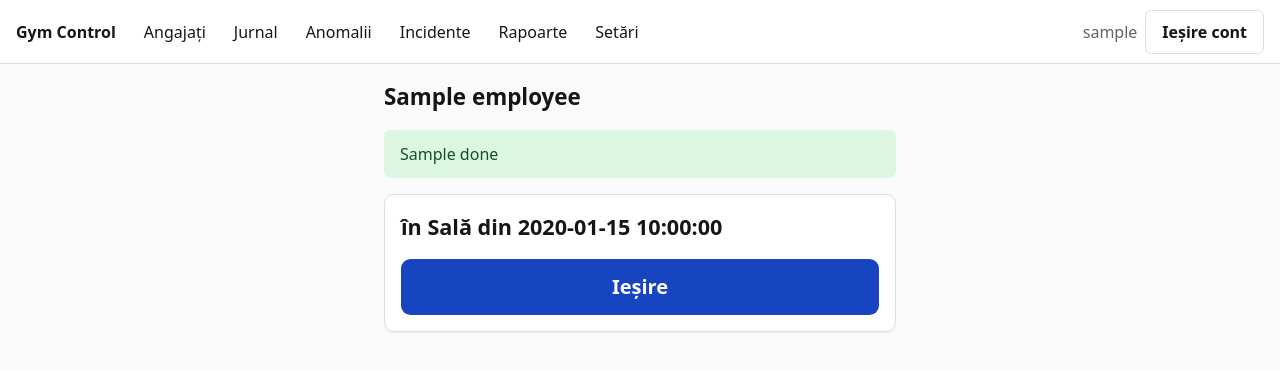
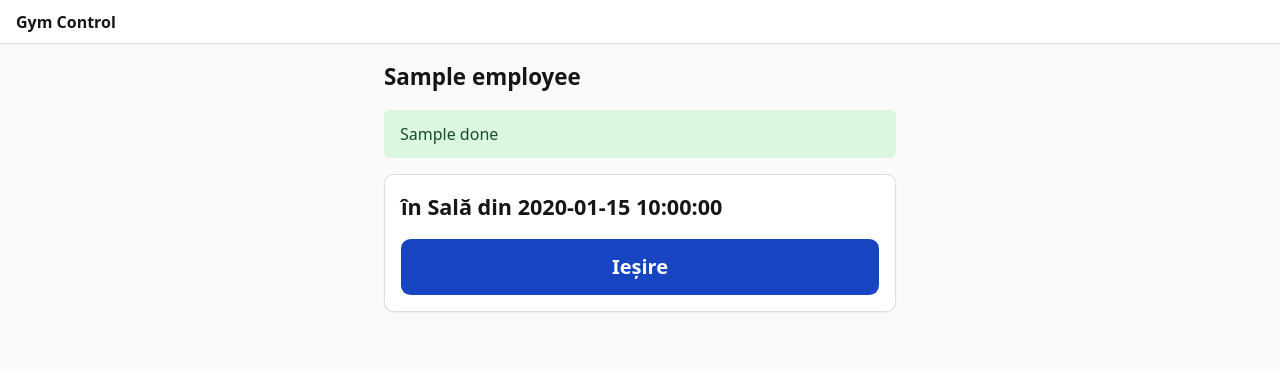
Before and after one commit to alexxgalea/gym_control, a FastAPI app: template src/gym_control/templates/me.html in a window 1280 px wide. Shown: the top 371 px of the page. Run offline with FastAPI, Linux system fonts and the light colour scheme; the template is opened without the code that fills it: most values are stand-ins (such as "Sample title", 1, 10 or a date in 2020).

Commit message:
Remove leftovers of the old Admin HTML: /admin/jurnal redirect, admin nav in base template, dead helpers, Admin-only CSS

```diff
--- a/src/gym_control/app.py
+++ b/src/gym_control/app.py
@@ -9,7 +9,7 @@ from fastapi import Depends, FastAPI, Request
 from fastapi.responses import HTMLResponse
 from fastapi.staticfiles import StaticFiles
 
-from gym_control import admin, admin_api, auth, db, door, enrollment, journal_api, manual_sessions, network, presence, report_api, scheduler, spa, totp
+from gym_control import admin_api, auth, db, door, enrollment, journal_api, manual_sessions, network, presence, report_api, scheduler, spa, totp
 from gym_control import admin_settings_api
 from gym_control import db as db_module
 from gym_control.settings import Settings
@@ -56,7 +56,6 @@ def create_app(settings: Settings | None = None, clock: Clock = utc_now) -> Fast
     app.include_router(admin_api.router)
     app.include_router(admin_settings_api.router)
     app.include_router(journal_api.router)
-    app.include_router(admin.router)
     app.include_router(report_api.router)
     app.include_router(manual_sessions.router)
     app.include_router(enrollment.router)
@@ -74,7 +73,7 @@ def create_app(settings: Settings | None = None, clock: Clock = utc_now) -> Fast
             {"now": clock().isoformat(), "in_hall": network.in_hall(request, db)},
         )
 
-    # Catch-all-ul SPA se înregistrează ultimul: ecranele HTML nemigrate au prioritate.
+    # Catch-all-ul SPA se înregistrează ultimul: rutele HTML ale Angajatului și kioskului au prioritate.
     spa.mount(app, settings.frontend_dist)
 
     return app
--- a/src/gym_control/auth.py
+++ b/src/gym_control/auth.py
@@ -88,14 +88,6 @@ def _session_admin(request: Request, db: sqlite3.Connection) -> Admin | None:
     return None
 
 
-def require_admin(request: Request, db: sqlite3.Connection = Depends(get_db)) -> Admin:
-    """Dependență pentru ecranele Admin HTML; fără sesiune valabilă redirecționează la login."""
-    admin = _session_admin(request, db)
-    if admin is None:
-        raise HTTPException(status_code=303, headers={"Location": "/admin/login"})
-    return admin
-
-
 def require_admin_api(request: Request, db: sqlite3.Connection = Depends(get_db)) -> Admin:
     """Dependență pentru endpoint-urile JSON ale Adminului; fără sesiune valabilă răspunde 401."""
     admin = _session_admin(request, db)
--- a/src/gym_control/static/app.css
+++ b/src/gym_control/static/app.css
@@ -1,4 +1,4 @@
-/* Stiluri comune ale ecranelor Gym Control. Mobile-first, fără derulare laterală. */
+/* Stiluri ale paginilor Angajatului (/me, /enroll) și ale kioskului (/door, /status). Mobile-first, fără derulare laterală. */
 :root {
   color-scheme: light dark;
   /* Aceleași jetoane ca SPA-ul (frontend/src/index.css), ca paginile să arate la fel. */
@@ -22,66 +22,21 @@ html { -webkit-text-size-adjust: 100%; }
 body { margin: 0; background: var(--bg); color: var(--fg);
   font: 16px/1.5 system-ui, -apple-system, "Segoe UI", Roboto, sans-serif; overflow-wrap: anywhere; }
 h1 { font-size: 1.4rem; margin: 0 0 1rem; }
-h2 { font-size: 1.1rem; margin: 1.5rem 0 .5rem; }
 .container { max-width: 60rem; margin: 0 auto; padding: 1rem; }
-.topbar { display: flex; flex-wrap: wrap; align-items: center; gap: .5rem 1rem;
+.topbar { display: flex; align-items: center; gap: .5rem 1rem;
   padding: .6rem 1rem; background: var(--card); border-bottom: 1px solid var(--line); }
-.nav { display: flex; gap: .25rem; flex: 1; }
-.nav a { padding: .5rem .75rem; border-radius: .4rem; color: var(--fg); text-decoration: none; }
-.nav a[aria-current="page"] { background: var(--accent); color: var(--accent-fg); }
-.logout { display: flex; align-items: center; gap: .5rem; margin: 0; }
-.who { color: var(--muted); }
 .card { background: var(--card); border: 1px solid var(--line); border-radius: .6rem; padding: 1rem; margin-bottom: 1rem; }
 .stack > * + * { margin-top: .75rem; }
-label { display: block; font-weight: 600; }
-input, button { font: inherit; }
-input:not([type=file]) { display: block; width: 100%; margin-top: .25rem; padding: .6rem;
-  border: 1px solid var(--line); border-radius: .4rem; background: var(--bg); color: var(--fg); }
-input[type=file] { display: block; width: 100%; margin-top: .25rem; }
-.btn:focus-visible, input:focus-visible, select:focus-visible { outline: 2px solid var(--ring); outline-offset: 2px; }
+button { font: inherit; }
+.btn:focus-visible { outline: 2px solid var(--ring); outline-offset: 2px; }
 .btn { min-height: 2.75rem; padding: .5rem 1rem; border: 0; border-radius: .4rem;
   background: var(--accent); color: var(--accent-fg); font-weight: 600; cursor: pointer; }
-.btn-secondary { background: transparent; color: var(--fg); border: 1px solid var(--line); }
 .alert { padding: .75rem 1rem; border-radius: .4rem; margin: 0 0 1rem; }
 .alert-error { background: var(--error-bg); color: var(--error-fg); }
 .alert-ok { background: var(--ok-bg); color: var(--ok-fg); }
-.table { width: 100%; border-collapse: collapse; background: var(--card); }
-.table th, .table td { padding: .55rem .75rem; text-align: left; border-bottom: 1px solid var(--line); vertical-align: top; }
 .muted { color: var(--muted); }
-/* Pe ecran îngust, rândurile devin carduri: fără derulare laterală. */
-@media (max-width: 40rem) {
-  .stackable thead { position: absolute; left: -9999px; }
-  .stackable, .stackable tbody, .stackable tr, .stackable td { display: block; width: 100%; }
-  .stackable tr { margin-bottom: .75rem; border: 1px solid var(--line); border-radius: .6rem; background: var(--card); }
-  .stackable td { border: 0; padding: .3rem .75rem; }
-  .stackable td::before { content: attr(data-label); display: block; font-size: .8rem; color: var(--muted); }
-  .stackable td[colspan]::before { content: none; }
-  .topbar { padding: .5rem; }
-}
-.actions { display: flex; flex-wrap: wrap; gap: .5rem; }
-.actions form { margin: 0; }
-code { word-break: break-all; }
 .state-line { font-size: 1.25rem; margin: 0 0 1rem; }
 .btn-big { display: block; width: 100%; min-height: 3.5rem; font-size: 1.2rem; }
-select { display: block; width: 100%; margin-top: .25rem; padding: .6rem; font: inherit;
-  border: 1px solid var(--line); border-radius: .4rem; background: var(--bg); color: var(--fg); }
-.filters { display: grid; grid-template-columns: repeat(auto-fit, minmax(min(12rem, 100%), 1fr)); gap: .75rem; align-items: end; }
-.filters-actions { display: flex; flex-wrap: wrap; gap: .5rem; }
-.filters-actions .btn, .pager .btn { display: inline-flex; align-items: center; text-decoration: none; }
-.badge { display: inline-block; padding: .1rem .5rem; border-radius: 1rem; font-size: .85rem; }
-.badge-anomaly { background: var(--error-bg); color: var(--error-fg); }
-.pager { display: flex; flex-wrap: wrap; align-items: center; gap: .75rem; margin: 1rem 0; }
-/* Raport de prezență (#11) */
-.badge-manual { background: var(--ok-bg); color: var(--ok-fg); }
-.row-open td { font-weight: 600; }
-@media print {
-  .topbar, .no-print { display: none !important; }
-  body { background: #fff; color: #000; }
-  .container { max-width: none; padding: 0; }
-  .table th, .table td { border-bottom: 1px solid #999; }
-  .stackable thead { position: static; }
-  .disclaimer { border: 1px solid #000; background: #fff; color: #000; }
-}
 
 /* Paginile Angajatului (/me, /enroll) și kioskul (/door, /status): coloană îngustă, ținte mari. */
 .container:has(.state, .qr), body.status-page { max-width: 34rem; }
--- a/src/gym_control/templates.py
+++ b/src/gym_control/templates.py
@@ -2,8 +2,4 @@ from pathlib import Path
 
 from fastapi.templating import Jinja2Templates
 
-from gym_control.clocktime import local_hm, local_iso
-
 templates = Jinja2Templates(directory=str(Path(__file__).parent / "templates"))
-templates.env.filters["local_hm"] = local_hm
-templates.env.filters["local_iso"] = local_iso
--- a/src/gym_control/templates/base.html
+++ b/src/gym_control/templates/base.html
@@ -9,20 +9,6 @@
 <body>
 <header class="topbar">
   <strong class="brand">Gym Control</strong>
-  {% if admin %}
-  <nav class="nav">
-    <a href="/admin/employees" {% if nav == "employees" %}aria-current="page"{% endif %}>Angajați</a>
-    <a href="/admin/journal" {% if nav == "journal" %}aria-current="page"{% endif %}>Jurnal</a>
-    <a href="/admin/anomalies" {% if nav == "anomalies" %}aria-current="page"{% endif %}>Anomalii</a>
-    <a href="/admin/incidents" {% if nav == "incidents" %}aria-current="page"{% endif %}>Incidente</a>
-    <a href="/admin/reports" {% if nav == "reports" %}aria-current="page"{% endif %}>Rapoarte</a>
-    <a href="/admin/settings" {% if nav == "settings" %}aria-current="page"{% endif %}>Setări</a>
-  </nav>
-  <form class="logout" onsubmit="fetch('/api/admin/logout',{method:'POST'}).then(function(){location.href='/admin/login'});return false">
-    <span class="who">{{ admin.username }}</span>
-    <button type="submit" class="btn btn-secondary">Ieșire cont</button>
-  </form>
-  {% endif %}
 </header>
 <main class="container">
   {% block content %}{% endblock %}
```
Also changed, not shown: src/gym_control/admin.py (deleted, +0 -15 lines), src/gym_control/anomalies.py (+0 -7 lines), src/gym_control/journal.py (+0 -9 lines), tests/test_admin_auth.py (+0 -3 lines), tests/test_admin_journal.py (+0 -8 lines), tests/test_backup.py (+0 -2 lines), tests/test_incidents_retention.py (+0 -1 lines).
